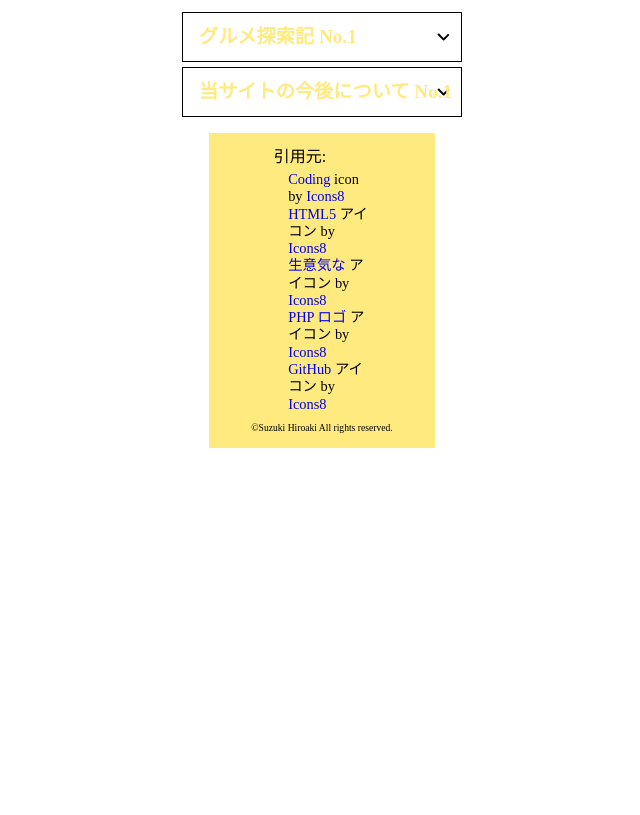
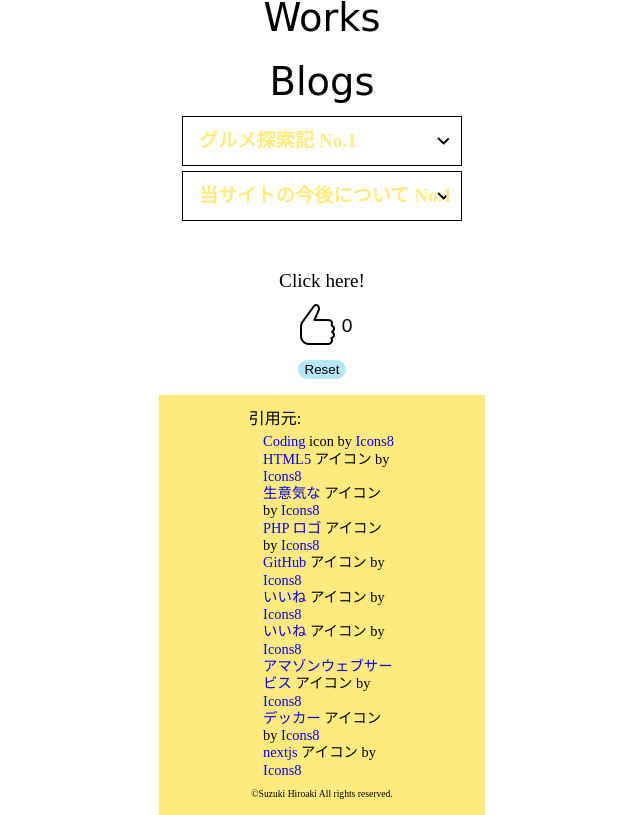
Before and after one commit to kanbaru-github/suzuki-hiroaki-static, a website built with Vite: page index.html in a window 1280 px wide. Shown: the part 1221-2036 px from the top of the page, without its empty margins (318-958 px from the left). Before the commit the page ends 1669 px from the top, so only its background shows below. Built offline with nearby package versions, Linux system fonts and the light colour scheme; no server answers; files whose address does not match are found by name.

Commit message:
Add good feature

```diff
--- a/index.html
+++ b/index.html
@@ -160,6 +160,30 @@
               </figure>
             </a>
           </li>
+          <li>
+            <a href="https://nextjs.org/" target="_blank">
+              <figure>
+                <img src="/img/icon-next-js.svg" alt="Next.js">
+                <figcaption>Next.js</figcaption>
+              </figure>
+            </a>
+          </li>
+          <li>
+            <a href="https://aws.amazon.com/jp/" target="_blank">
+              <figure>
+                <img src="/img/icon-aws.svg" alt="AWS">
+                <figcaption>AWS</figcaption>
+              </figure>
+            </a>
+          </li>
+          <li>
+            <a href="https://www.docker.com/ja-jp/" target="_blank">
+              <figure>
+                <img src="/img/icon-docker.svg" alt="Docker">
+                <figcaption>Docker</figcaption>
+              </figure>
+            </a>
+          </li>
         </ul>
       </section>
 
@@ -191,6 +215,17 @@
           </li>
         </ul>
       </section>
+
+      <section class="good">
+        <p>Click here!</p>
+        <div class="good__btn" id="js-goodBtn">
+          <img src="/img/icon-good.png">
+          <span id="js-goodCnt">0</span>
+        </div>
+        <button class="good__reset" id="js-resetGoodBtn">
+          Reset
+        </button>
+      </section>
     </main>
 
     <a href="#" class="to-top-btn" id="js-toTopBtn">
@@ -216,6 +251,21 @@
           <li>
             <a target="_blank" href="https://icons8.com/icon/3tC9EQumUAuq/github">GitHub</a> アイコン by <a target="_blank" href="https://icons8.com">Icons8</a>
           </li>
+          <li>
+            <a target="_blank" href="https://icons8.com/icon/2744/thumbs-up">いいね</a> アイコン by <a target="_blank" href="https://icons8.com">Icons8</a>
+          </li>
+          <li>
+            <a target="_blank" href="https://icons8.com/icon/38ZV6IzOptX3/thumbs-up">いいね</a> アイコン by <a target="_blank" href="https://icons8.com">Icons8</a>
+          </li>
+          <li>
+            <a target="_blank" href="https://icons8.com/icon/33039/amazon-web-services">アマゾンウェブサービス</a> アイコン by <a target="_blank" href="https://icons8.com">Icons8</a>
+          </li>
+          <li>
+            <a target="_blank" href="https://icons8.com/icon/cdYUlRaag9G9/docker">デッカー</a> アイコン by <a target="_blank" href="https://icons8.com">Icons8</a>
+          </li>
+          <li>
+            <a target="_blank" href="https://icons8.com/icon/yUdJlcKanVbh/next.js">nextjs</a> アイコン by <a target="_blank" href="https://icons8.com">Icons8</a>
+          </li>
         </ul>
       </div>
 
--- a/src/scss/main.scss
+++ b/src/scss/main.scss
@@ -243,8 +243,67 @@ main {
       }
     }
   }
-  &__no-contents {
-    @include mixins.no-contents();
+}
+
+@keyframes hop {
+  0% {
+    transform: scale(1.0, 1.0) translate(0, 0);
+  }
+  15% {
+    transform: scale(0.98, 0.9) translate(0, 5px);
+  }
+  30% {
+    transform: scale(1.02, 1.0) translate(0, 8px);
+  }
+  50% {transform: scale(0.98, 1.05) translate(0, -8px);
+  }
+  70% {
+    transform: scale(1.0, 0.9) translate(0, 5px);
+  }
+  100% {
+    transform: scale(1.0, 1.0) translate(0, 0);
+  }
+  0%, 100% {
+    opacity: 1;
+  }
+}
+
+.good {
+  text-align: center;
+  margin: 50px 0 10px;
+  > p {
+    font-size: 1.2rem;
+    font-family: serif;
+  }
+  &__btn {
+    display: flex;
+    align-items: center;
+    justify-content: center;
+    margin-top: 10px;
+    margin: 10px auto 0;
+    width: 100px;
+    cursor: pointer;
+    img {
+      width: 50px;
+    }
+    span {
+      font-size: 1.2rem;
+      font-family: Arial, "Helvetica Neue", Helvetica, sans-serif;
+    }
+    &.is-clicked {
+      animation: hop 1s ease-in-out forwards;
+      cursor: no-drop;
+    }
+  }
+  &__reset {
+    margin-top: 10px;
+    border-radius: 1rem;
+    background-color: vars.$sub-color;
+    border: 1px solid vars.$sub-color;
+    cursor: pointer;
+    &:hover {
+      opacity: .8;
+    }
   }
 }
 
--- a/src/ts/main.ts
+++ b/src/ts/main.ts
@@ -1,3 +1,4 @@
+import { handleGoodBtn } from "./modules/_counter";
 import { displayRepositories } from "./modules/_github";
 
 /**
@@ -86,5 +87,6 @@ handleToTopBtn();
 handleHamburgerMenu();
 displayRepositories('kanbaru-github');
 handleAccordion();
+handleGoodBtn(document.getElementById('js-goodBtn')!);
 
 window.addEventListener('scroll', handleToTopBtn);
--- a/src/ts/modules/_counter.ts
+++ b/src/ts/modules/_counter.ts
@@ -1,9 +1,33 @@
-export function setupCounter(element: HTMLButtonElement) {
-  let counter = 0
-  const setCounter = (count: number) => {
-    counter = count
-    element.innerHTML = `count is ${counter}`
+import goodClickedIcon from '/img/icon-good-clicked.gif';
+
+export const handleGoodBtn = (element: HTMLElement) => {
+  let counter = localStorage.getItem('good-count') ? parseInt(localStorage.getItem('good-count') || '0', 10) : 0;
+
+  const setupCnt = (cnt: number, isClick?: boolean) => {
+    counter = cnt;
+    const spanElement = element?.querySelector('span');
+    if (spanElement) {
+      spanElement.textContent = counter.toString();
+    }
+
+    const imgElement = element?.querySelector('img');
+    if (imgElement && isClick) {
+      imgElement.src = goodClickedIcon;
+    }
+
+    localStorage.setItem('good-count', counter.toString());
+
+    element.classList.add('is-clicked');
+    setTimeout(() => {
+      element.classList.remove('is-clicked');
+    }, 1000);
   }
-  element.addEventListener('click', () => setCounter(counter + 1))
-  setCounter(0)
+  element.addEventListener('click', () => setupCnt(counter + 1, true));
+  setupCnt(counter);
+
+  const resetBtn = document.getElementById('js-resetGoodBtn');
+  resetBtn?.addEventListener('click', () => {
+    localStorage.removeItem('good-count');
+    location.reload();
+  });
 }
--- a/src/ts/sandbox.ts
+++ b/src/ts/sandbox.ts
@@ -1,5 +1,3 @@
-import { setupCounter } from './modules/_counter.ts'
-
 document.querySelector<HTMLDivElement>('#app')!.innerHTML = `
   <div>
     <div class="card">
@@ -7,5 +5,3 @@ document.querySelector<HTMLDivElement>('#app')!.innerHTML = `
     </div>
   </div>
 `
-
-setupCounter(document.querySelector<HTMLButtonElement>('#counter')!)
```
Also changed, not shown: public/img/icon-aws.svg (added), public/img/icon-docker.svg (added), public/img/icon-good-clicked.gif (added), public/img/icon-good.png (added), public/img/icon-next-js.svg (added).
